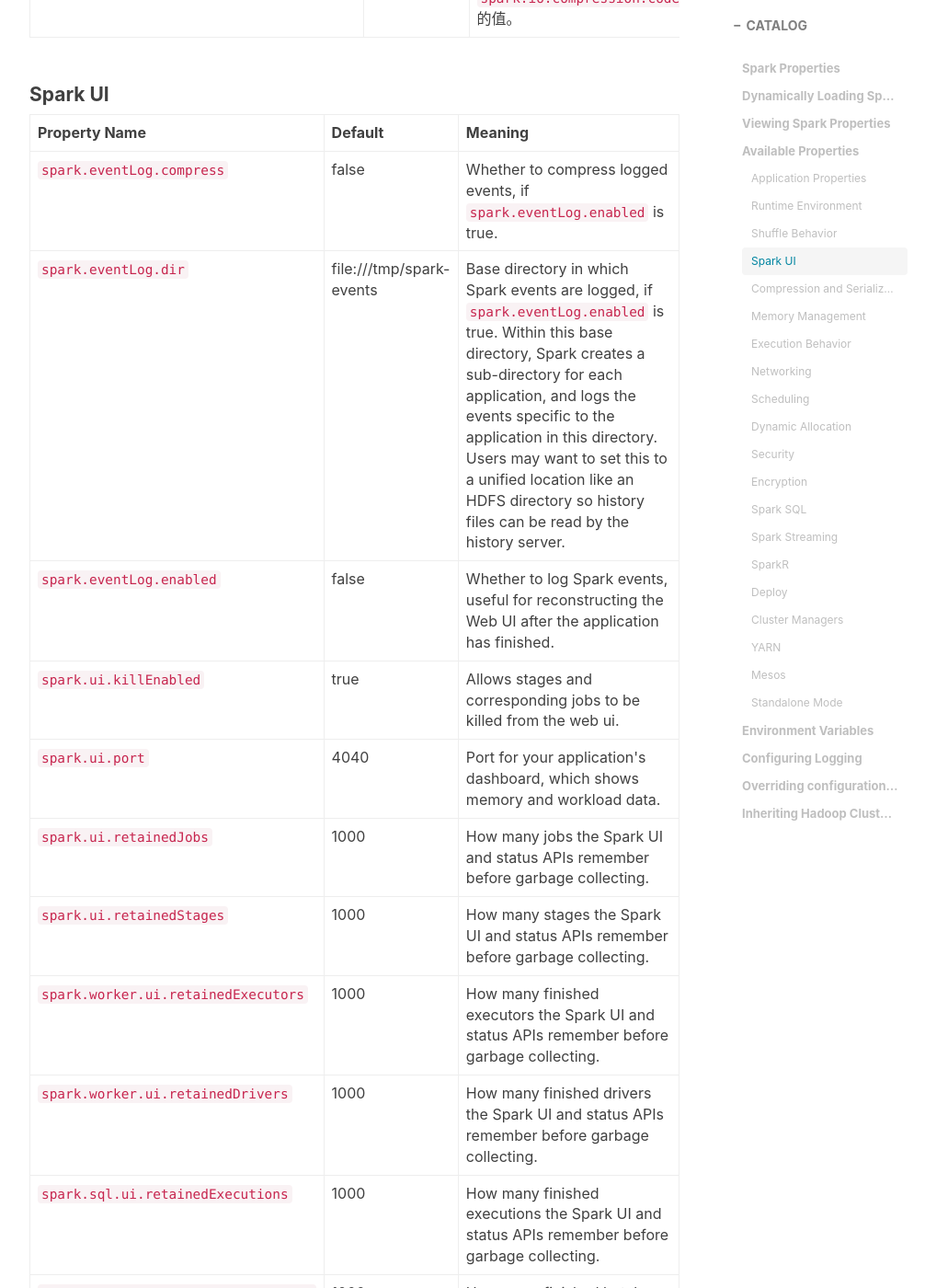
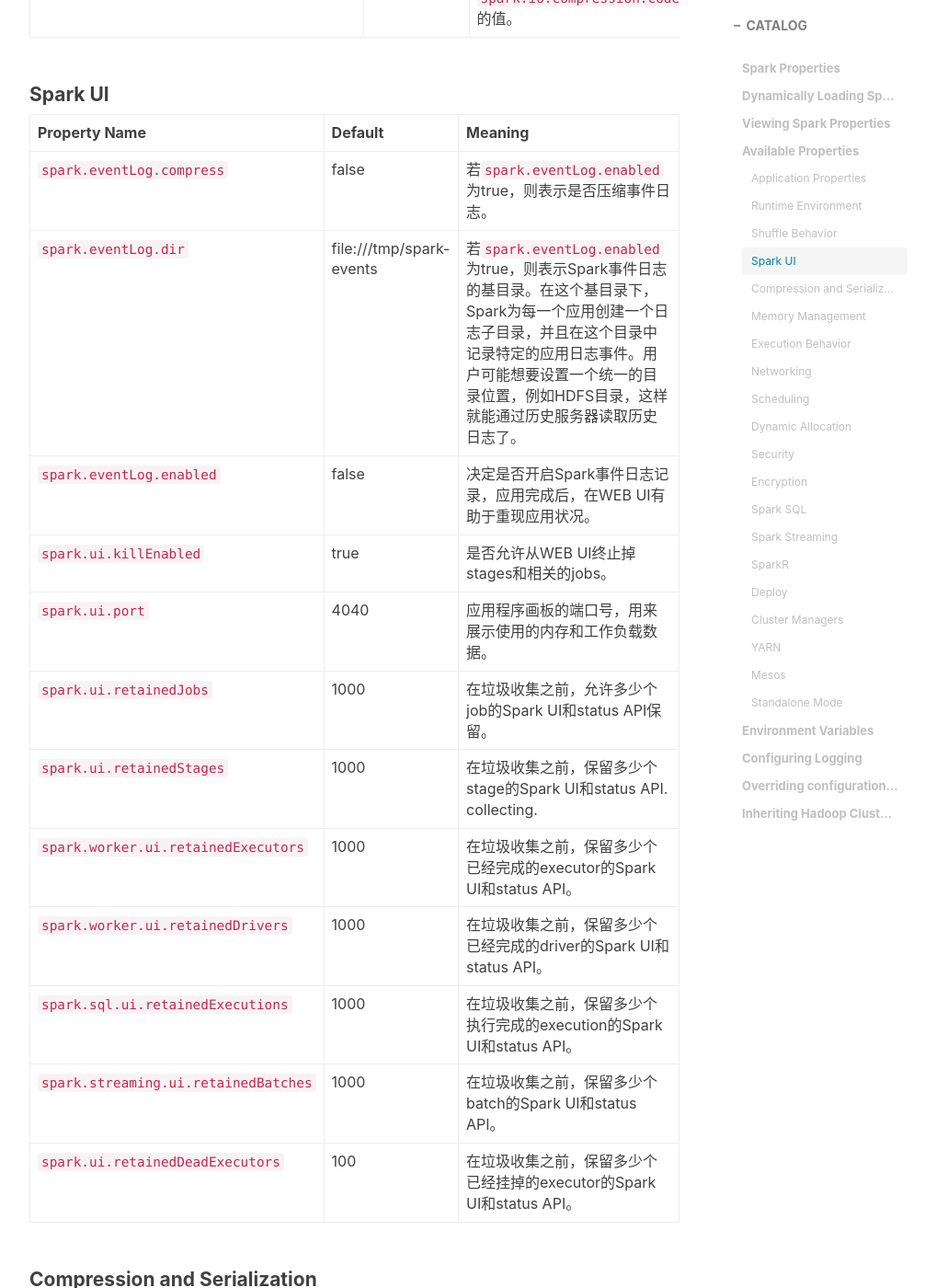
Before and after one commit to shoppingwang/shoppingwang.github.io, a Jekyll site: the page built from _posts/2016-07-17-spark-configuration-translation-for-latest.markdown, in a window 1280 px wide and 1400 px high, scrolled down 9512 px. Shown: the whole window at 92% size, without its empty margins (233-1239 px from the left). Built offline with Jekyll 4.4.1, drawn with Linux system fonts in a browser that asks for light colours; nearby versions of some CDN libraries; comment, search, counter and statistics services are not loaded; some of the changed text lies outside the part shown.

Commit message:
SPARK UI TRANSFORMATION

```diff
--- a/_posts/2016-07-17-spark-configuration-translation-for-latest.markdown
+++ b/_posts/2016-07-17-spark-configuration-translation-for-latest.markdown
@@ -459,54 +459,49 @@ Spark shell和[`spark-submit`](submitting-applications.html)工具有两种方
   <td><code>spark.eventLog.compress</code></td>
   <td>false</td>
   <td>
-    Whether to compress logged events, if <code>spark.eventLog.enabled</code> is true.
+    若<code>spark.eventLog.enabled</code>为true，则表示是否压缩事件日志。
   </td>
 </tr>
 <tr>
   <td><code>spark.eventLog.dir</code></td>
   <td>file:///tmp/spark-events</td>
   <td>
-    Base directory in which Spark events are logged, if <code>spark.eventLog.enabled</code> is true.
-    Within this base directory, Spark creates a sub-directory for each application, and logs the
-    events specific to the application in this directory. Users may want to set this to
-    a unified location like an HDFS directory so history files can be read by the history server.
+    若<code>spark.eventLog.enabled</code>为true，则表示Spark事件日志的基目录。在这个基目录下，Spark为每一个应用创建一个日志子目录，并且在这个目录中记录特定的应用日志事件。用户可能想要设置一个统一的目录位置，例如HDFS目录，这样就能通过历史服务器读取历史日志了。
   </td>
 </tr>
 <tr>
   <td><code>spark.eventLog.enabled</code></td>
   <td>false</td>
   <td>
-    Whether to log Spark events, useful for reconstructing the Web UI after the application has
-    finished.
+    决定是否开启Spark事件日志记录，应用完成后，在WEB UI有助于重现应用状况。
   </td>
 </tr>
 <tr>
   <td><code>spark.ui.killEnabled</code></td>
   <td>true</td>
   <td>
-    Allows stages and corresponding jobs to be killed from the web ui.
+    是否允许从WEB UI终止掉stages和相关的jobs。
   </td>
 </tr>
 <tr>
   <td><code>spark.ui.port</code></td>
   <td>4040</td>
   <td>
-    Port for your application's dashboard, which shows memory and workload data.
+    应用程序画板的端口号，用来展示使用的内存和工作负载数据。
   </td>
 </tr>
 <tr>
   <td><code>spark.ui.retainedJobs</code></td>
   <td>1000</td>
   <td>
-    How many jobs the Spark UI and status APIs remember before garbage
-    collecting.
+    在垃圾收集之前，允许多少个job的Spark UI和status API保留。
   </td>
 </tr>
 <tr>
   <td><code>spark.ui.retainedStages</code></td>
   <td>1000</td>
   <td>
-    How many stages the Spark UI and status APIs remember before garbage
+    在垃圾收集之前，保留多少个stage的Spark UI和status API.
     collecting.
   </td>
 </tr>
@@ -514,35 +509,35 @@ Spark shell和[`spark-submit`](submitting-applications.html)工具有两种方
   <td><code>spark.worker.ui.retainedExecutors</code></td>
   <td>1000</td>
   <td>
-    How many finished executors the Spark UI and status APIs remember before garbage collecting.
+    在垃圾收集之前，保留多少个已经完成的executor的Spark UI和status API。
   </td>
 </tr>
 <tr>
   <td><code>spark.worker.ui.retainedDrivers</code></td>
   <td>1000</td>
   <td>
-    How many finished drivers the Spark UI and status APIs remember before garbage collecting.
+    在垃圾收集之前，保留多少个已经完成的driver的Spark UI和status API。
   </td>
 </tr>
 <tr>
   <td><code>spark.sql.ui.retainedExecutions</code></td>
   <td>1000</td>
   <td>
-    How many finished executions the Spark UI and status APIs remember before garbage collecting.
+    在垃圾收集之前，保留多少个执行完成的execution的Spark UI和status API。
   </td>
 </tr>
 <tr>
   <td><code>spark.streaming.ui.retainedBatches</code></td>
   <td>1000</td>
   <td>
-    How many finished batches the Spark UI and status APIs remember before garbage collecting.
+    在垃圾收集之前，保留多少个batch的Spark UI和status API。
   </td>
 </tr>
 <tr>
   <td><code>spark.ui.retainedDeadExecutors</code></td>
   <td>100</td>
   <td>
-    How many dead executors the Spark UI and status APIs remember before garbage collecting.
+    在垃圾收集之前，保留多少个已经挂掉的executor的Spark UI和status API。
   </td>
 </tr>
 </table>
```
